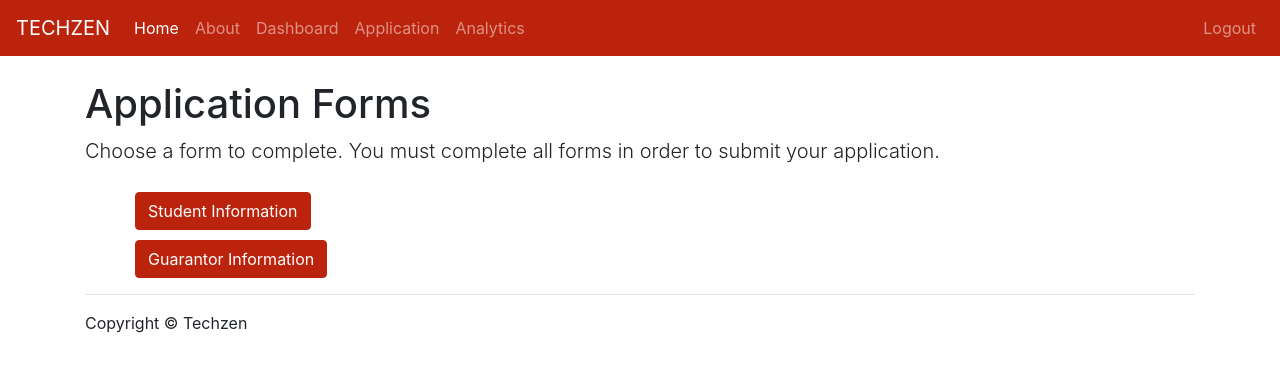
After one commit to l-letts/techzen, a Flask app: page /application in a window 1280 px wide. The commit adds this page. Shown: the top 372 px of the page. Run offline with Flask 2, Linux system fonts and the light colour scheme; the visitor is signed in with stand-in values (Sample User, id 1); some libraries are stand-ins or nearby versions.

Commit message:
cleaned up a bunch of stuff

```diff
--- a/app/static/css/app.css
+++ b/app/static/css/app.css
@@ -2,16 +2,38 @@ body {
     padding-top: 5rem;
 }
 
-.gallery{
+.gallery {
     display: grid;
     grid-template-columns: 365px 365px 365px;
     grid-template-rows: 315px 315px;
 }
-.images{
+
+.images {
     width: 350px;
-    height:300px;
+    height: 300px;
     object-fit: cover;
+}
 
+.removeunder {
+    text-decoration: none;
+    color: white;
+}
+
+.graphcard {
+    width: 150vh;
+    margin-left: 30vh;
+    justify-content: center;
+    display: flex;
+    align-items: center;
+}
+
+.dashboard {
+    padding-bottom: 20px;
+}
+
+.tableft {
+    padding-top: 10px;
+    padding-left: 50px;
 }
 
 .form-login {
@@ -21,15 +43,17 @@ body {
     margin-top: 5%;
     padding: 50px;
     border-style: groove
+}
 
-};
-
- .form-group, .register-form{
-
+;
+.form-group,
+.register-form {
     width: 50%;
     margin: auto auto;
     text-align: -webkit-center;
     margin-top: 5%;
     padding: 50px;
     border-style: groove
-};
+}
+
+;
--- /dev/null
+++ b/app/templates/application.html
@@ -0,0 +1,20 @@
+{% extends "base.html" %}
+
+{% block main %}
+<h1 class="page-header">Application Forms</h1>
+{% include 'flash_messages.html' %}
+
+<p class="lead">Choose a form to complete. You must complete all forms in order to submit your application.
+</p>
+
+<div class = "tableft">
+    <!-- note to Larnelle, remove the hyperlink formatting from the button please -->
+    <button type="submit" name="submit" class="btn btn-primary"><a class="removeunder" href="{{ url_for('loanApplication') }}" >Student Information</a></button>
+</div>
+
+<div class = "tableft">
+    <!-- note to Larnelle, remove the hyperlink formatting from the button please -->
+    <button type="submit" name="submit" class="btn btn-primary"><a class="removeunder" href="{{ url_for('guarantorForm') }}" >Guarantor Information</a></button>
+</div>
+
+{% endblock %}
--- a/app/templates/footer.html
+++ b/app/templates/footer.html
@@ -1,2 +1,2 @@
 <hr>
-<p>Copyright &copy; Flask Inc.</p>
+<p>Copyright &copy; Techzen</p>
--- a/app/templates/header.html
+++ b/app/templates/header.html
@@ -18,23 +18,13 @@
         <a class="nav-link" href="{{ url_for('dashboard') }}">Dashboard</a>
       </li>
       <li class="nav-item">
-        <a class="nav-link" href="{{ url_for('payment') }}">Payment</a>
+        <a class="nav-link" href="{{ url_for('application') }}">Application</a>
       </li>
-      <li class="nav-item">
-          <a class="nav-link" href="{{ url_for('loanApplication') }}">Loan Application</a>
-      </li>
-      <li class="nav-item">
-        <a class="nav-link" href="{{ url_for('guarantorForm') }}">Guarantor Form</a>
-    </li>
-    <li class="nav-item">
-      <a class="nav-link" href="{{ url_for('graphicalAnalytics') }}">Graphs</a>
-  </li>
+
   <li class="nav-item">
     <a class="nav-link" href="{{ url_for('loanAnalyticsPrioritizer') }}">Analytics</a>
 </li>
-      <li class="nav-item">
-        <a class="nav-link" href="{{ url_for('files') }}">View Images</a>
-    </li>
+
     {% endif %}
 
     </ul>
--- a/app/templates/login.html
+++ b/app/templates/login.html
@@ -1,6 +1,7 @@
 {% extends 'base.html' %}
 
 {% block main %}
+{% include 'flash_messages.html' %}
 <h3 style="color:red;margin-top: 5%;text-align: center;">TECHZEN FINANCIAL</h3>
 
 <form class="form-login" id="login-page" method="post">
--- a/app/views.py
+++ b/app/views.py
@@ -45,6 +45,10 @@ def home():
     """Render website's home page."""
     return render_template('home.html')
 
+@app.route('/application')
+def application():
+    """Render website's home page."""
+    return render_template('application.html')
 
 @app.route('/about/')
 def about():
@@ -69,10 +73,9 @@ def payment():
         db.session.add(payment)
 
         db.session.commit()
-        flash('added payment')
 
-        flash('File Saved', 'success')
-        return redirect(url_for('home'))
+        flash('Payment successful!', 'success')
+        return redirect(url_for('dashboard'))
 
     return render_template('payment.html', form=paymentform)
 
@@ -171,7 +174,6 @@ def register():
         db.session.add(signup)
         print(signup)
         db.session.commit()
-        flash('added')
         # my_cursor.execute('''INSERT INTO studentssignup VALUES(%s,%s,%s,%s,%s)''', (fname,lname,username,email,password))
         # mysql.connection.commmit()
         # my_cursor.close()
@@ -179,8 +181,8 @@ def register():
         # filename=secure_filename(photo.filename)
         # photo.save(os.path.join(app.config['UPLOAD_FOLDER'], filename))
 
-        flash('File Saved', 'success')
-        return redirect(url_for('home'))
+        flash('Registration Successful! Please Login below.', 'success')
+        return redirect(url_for('login'))
 
     return render_template('signup.html', form=registerform)
 
@@ -263,10 +265,8 @@ def loanApplication():
 
         db.session.add(loanapplication)
         db.session.commit()
-        flash('added loan application')
-
-        flash('File Saved', 'success')
-        return redirect(url_for('home'))
+        flash('Student Information saved!', 'success')
+        return redirect(url_for('application'))
 
     return render_template('loanapplication.html', form=applicationform)
 
@@ -298,8 +298,8 @@ def guarantorForm():
         db.session.commit()
 
 
-        flash('Form Completed', 'success')
-        return redirect(url_for('home'))
+        flash('Guarantor Information saved!', 'success')
+        return redirect(url_for('application'))
 
     return render_template('guarantorform.html', form=guarantorform)
 
@@ -333,8 +333,8 @@ def graphicalAnalytics():
         db.session.commit()
         flash('added')
 
-        flash('File Saved', 'success')
-        return redirect(url_for('home'))
+        flash('Loan Information saved!', 'success')
+        return redirect(url_for('dashboard'))
 
     return render_template('graphicalanalyticsform.html', form=graphicalanalyticsform)
 
@@ -411,7 +411,7 @@ def login():
 
             else:
                 error = 'Invalid username or password'
-                flash(error)
+
 
     return render_template('login.html', error=error)
 
```
Also changed, not shown: app/templates/dashboard.html (+22 -2 lines), uploads/224254_A_4fa0c5f0d3fcbe41f6c27afd0de69e58_4816509259546676734.png (added), uploads/224254_B_WhatsApp_Image_2022-03-26_at_9.15.07_PM.jpeg (added), uploads/2242_A_4fa0c5f0d3fcbe41f6c27afd0de69e58_4816509259546676734.png (added), uploads/2242_B_WhatsApp_Image_2022-03-26_at_9.15.07_PM.jpeg (added). Lines whose indentation alone changed are shown as unchanged.
